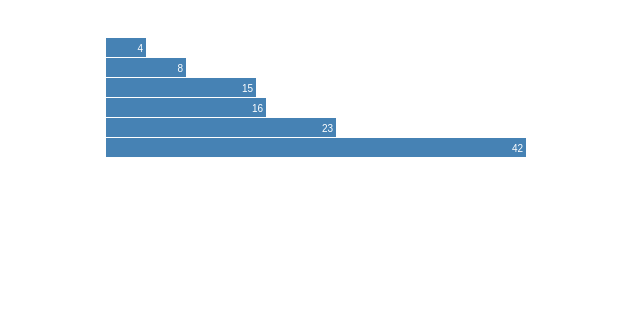
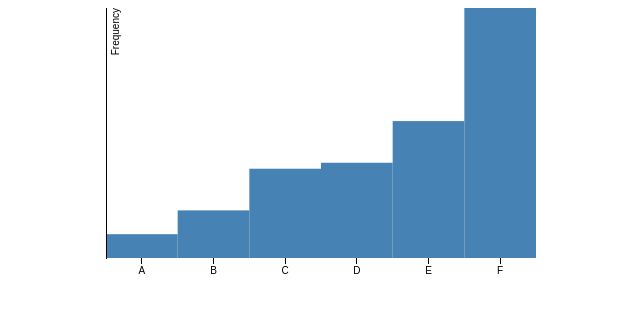
Before and after one commit to erindb/webppl-viz, a plain HTML site: page test.html in a window 1280 px wide. Shown: the whole page, without its empty margins (206-846 px from the left). Drawn offline with nearby package versions, Linux system fonts and the light colour scheme.

Commit message:
more tutorial

```diff
--- a/test.html
+++ b/test.html
@@ -5,14 +5,23 @@
 	<script src="http://d3js.org/d3.v3.js"></script>
 	<script src="test.js"></script>
 	<style>
-		.chart rect {
-		  fill: steelblue;
+		.bar {
+			fill: steelblue;
 		}
 
-		.chart text {
-		  fill: white;
-		  font: 10px sans-serif;
-		  text-anchor: end;
+		.axis text {
+			font: 10px sans-serif;
+		}
+
+		.axis path,
+		.axis line {
+			fill: none;
+			stroke: #000;
+			shape-rendering: crispEdges;
+		}
+
+		.x.axis path {
+			display: none;
 		}
 	</style>
 </head>
--- a/test.js
+++ b/test.js
@@ -23,45 +23,90 @@ var pdf = function(data, container, width, height) {
 	*/
 }
 
+function make_chart(selector, width, height, margin) {
+	var chart = d3.select(selector);
+	chart.attr("width", width + margin.left + margin.right)
+	chart.attr("height", height + margin.top + margin.bottom)
+	var chartElements = chart.append("g")
+	chartElements.attr("transform", "translate(" + margin.left + "," + margin.top + ")")
+	return chart;
+}
+
+function make_bars(chart, data, x, y, width, height, margin) {
+	var bar = chart.selectAll(".bar");
+	var barUpdate = bar.data(data);
+
+	var barRect = barUpdate.enter().append("rect");
+	barRect.attr("class", "bar");
+	barRect.attr("x", function(d) { return x(d.name); });
+	barRect.attr("y", function(d) { return y(d.value); });
+	barRect.attr("height", function(d) { return height - y(d.value); });
+	barRect.attr("width", x.rangeBand());
+
+	return bar;
+}
+
+function make_y(height, data) {
+	var y = d3.scale.linear();
+	y.range([height, 0]);
+	y.domain([0, d3.max(data, function(d) { return d.value; })]);
+	return y;
+}
+
+function make_x(width, data) {
+	var x = d3.scale.ordinal();
+    x.domain(data.map(function(d) { return d.name; }));
+    x.rangeBands([0, width]);
+    return x;
+}
+function make_axis(scale, position) {
+	var axis = d3.svg.axis();
+    axis.scale(scale);
+    axis.orient(position);
+    return axis;
+}
+function draw_axes(chart, xAxis, yAxis, height) {
+	chart.append("g")
+		.attr("class", "x axis")
+		.attr("transform", "translate(0," + height + ")")
+		.call(xAxis);
+	chart.append("g")
+		.attr("class", "y axis")
+		.call(yAxis)
+		.append("text")
+			.attr("transform", "rotate(-90)")
+			.attr("y", 6)
+			.attr("dy", ".71em")
+			.style("text-anchor", "end")
+			.text("Frequency");
+}
+
 $(document).ready(function() {
 
 	// pdf(demo_pdf_data, "demo_pdf", 500, 300);
 
 	var data = [
-		{name: "Locke",    value:  4},
-		{name: "Reyes",    value:  8},
-		{name: "Ford",     value: 15},
-		{name: "Jarrah",   value: 16},
-		{name: "Shephard", value: 23},
-		{name: "Kwon",     value: 42}
+		{name: "A",    value:  4},
+		{name: "B",    value:  8},
+		{name: "C",    value: 15},
+		{name: "D",    value: 16},
+		{name: "E",    value: 23},
+		{name: "F",    value: 42}
 	];
 
-	var width = 420;
-	var barHeight = 20;
+	var container_width = 500;
+	var container_height = 300;
 
-	var x = d3.scale.linear();
-	x.domain([0, d3.max(data, function(d) {return d.value;})]);
-	x.range([0, width]);
+	var margin = {top: 20, right: 30, bottom: 30, left: 40};
+    var width = container_width - margin.left - margin.right;
+    var height = container_height - margin.top - margin.bottom;
 
-	var chart = d3.select(".chart");
-	chart.attr("width", width);
-	chart.attr("height", barHeight * data.length);
+    var x = make_x(width, data);
+	var y = make_y(height, data);
+	var chart = make_chart(".chart", width, height, margin);
+	var bars = make_bars(chart, data, x, y, width, height, margin);
 
-	var bar = chart.selectAll("g");
-	var barUpdate = bar.data(data);
-	var barEnter = barUpdate.enter().append("g")
-	barEnter.attr("transform", function(d, i) {
-		return "translate(0," + i * barHeight + ")";
-	});
-
-	var barRect = barEnter.append("rect");
-	barRect.attr("width", function(d) { return x(d.value); });
-	barRect.attr("height", barHeight - 1);
-
-	var barText = barEnter.append("text");
-	barText.attr("x", function(d) { return x(d.value) - 3; });
-	barText.attr("y", barHeight / 2);
-	barText.attr("dy", ".35em");
-	barText.text(function(d) { return d.value; });
-
+	var xAxis = make_axis(x, "bottom");
+	var yAxis = make_axis(y, "left");
+	draw_axes(chart, xAxis, yAxis, height);
 })
```
